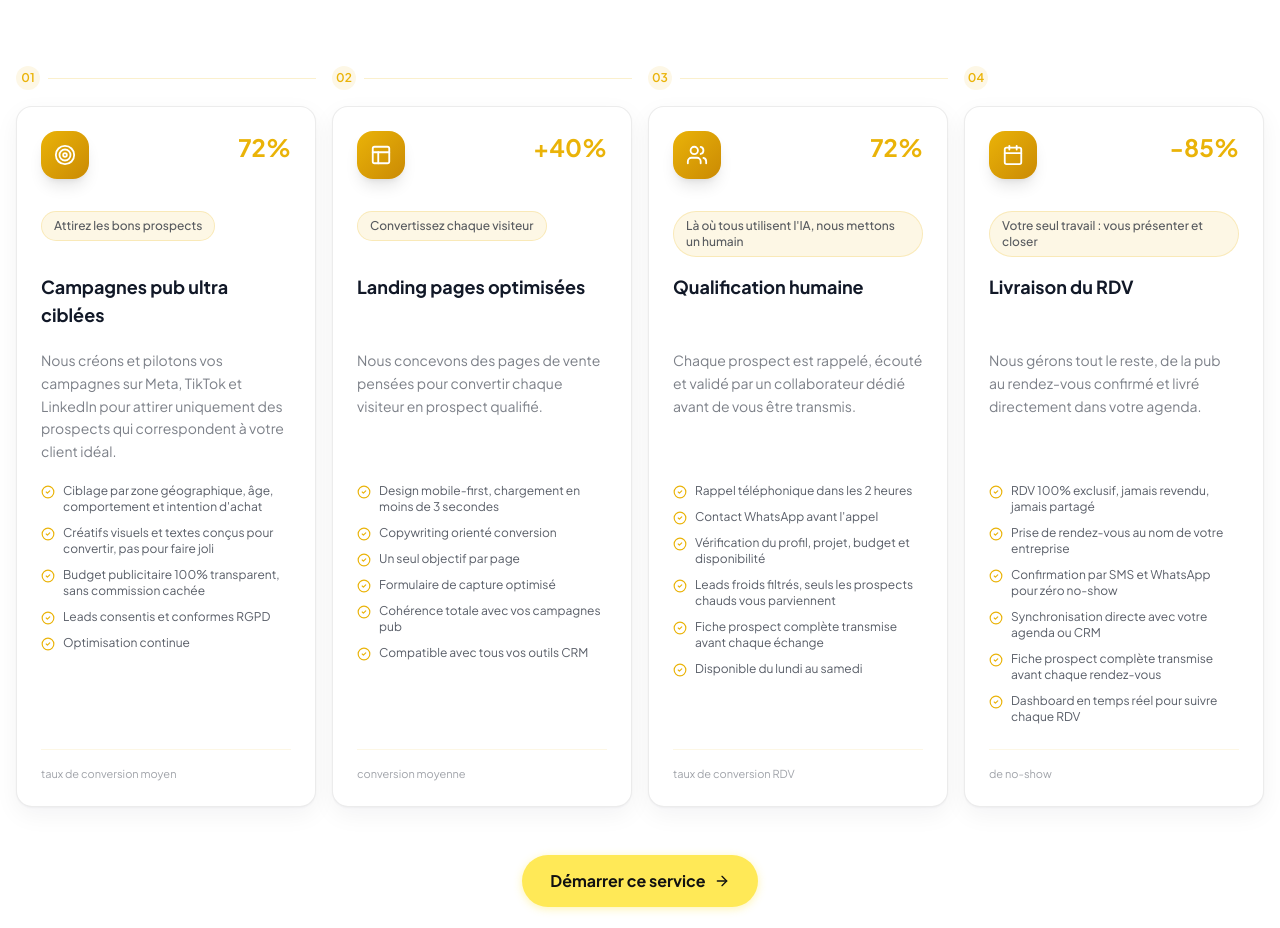
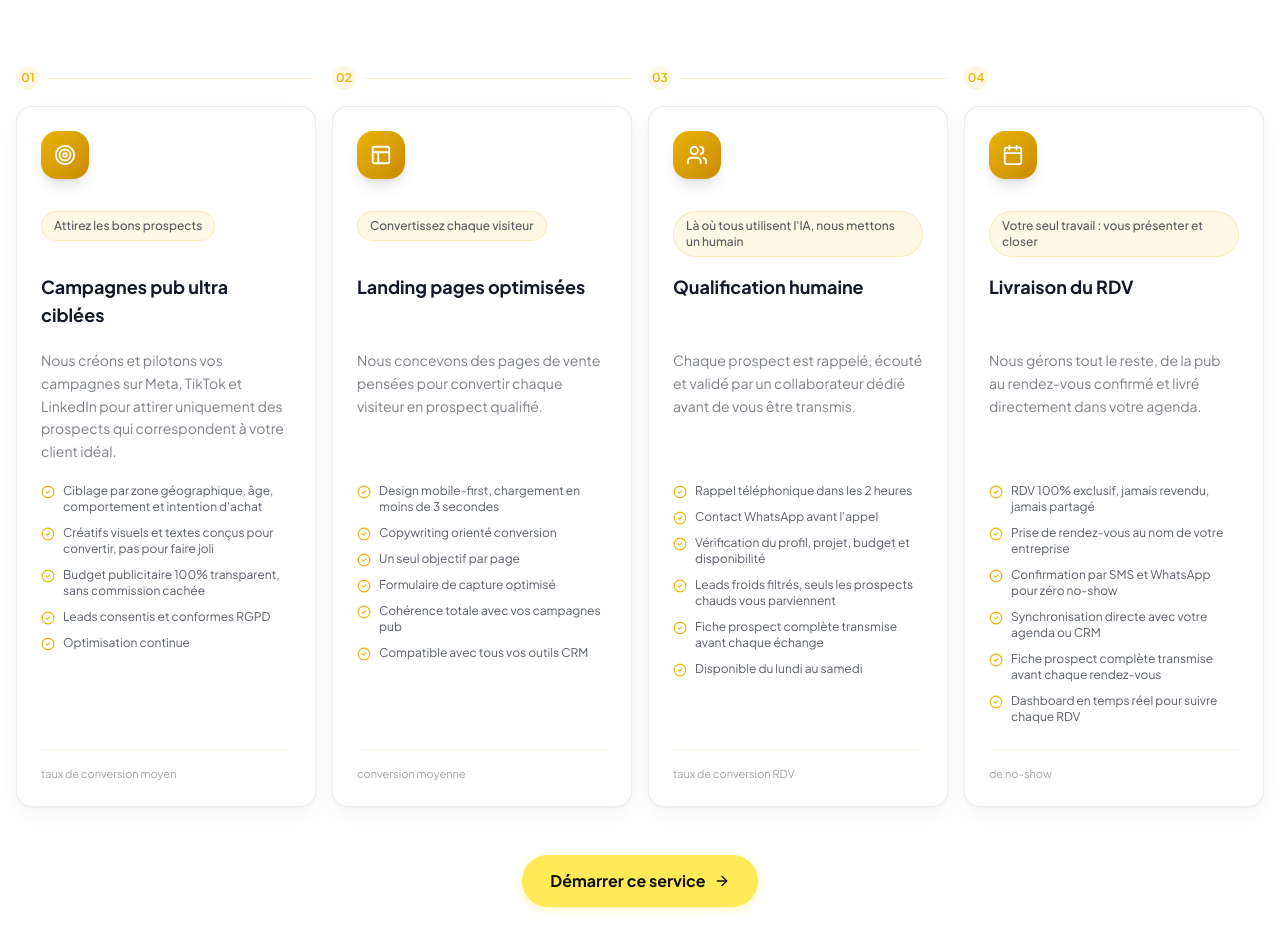
Before and after one commit to only-cloz/only-cloz-front, a React (Vite) app: page /services in a window 1280 px wide. Shown: the part 1506-2434 px from the top of the page. Built offline with nearby package versions, Linux system fonts and the light colour scheme; the HTML template or start-up script is replaced by a standard one.

Commit message:
fix(services,secteurs): corrige les libellés SEO des secteurs et retire les pourcentages stats de la section services

```diff
--- a/src/i18n/translations.ts
+++ b/src/i18n/translations.ts
@@ -415,11 +415,11 @@ const fr = {
     secteurs: [
       { titre: 'Isolation et rénovation énergétique', titreSEO: 'Leads isolation qualifiés. Génération de prospects rénovation énergétique', description: "Only Cloz génère des leads exclusifs pour les entreprises d'isolation et de rénovation énergétique.", descriptionLongue: 'Chaque prospect est contacté par téléphone, qualifié selon vos critères et livré avec un rendez-vous confirmé dans votre agenda.', motsCles: ['leads isolation', 'prospects rénovation énergétique', 'MaPrimeRénov'], avantages: ['Qualification éligibilité MaPrimeRénov', 'Vérification du budget travaux', 'Rendez-vous confirmé'] },
       { titre: 'Énergie et panneaux solaires', titreSEO: 'Leads panneaux solaires qualifiés. Prospects énergie renouvelable', description: 'Only Cloz génère des leads exclusifs pour les installateurs de panneaux solaires certifiés RGE.', descriptionLongue: 'Chaque propriétaire est qualifié par téléphone avant transmission.', motsCles: ['leads panneaux solaires', 'prospects photovoltaïque', 'rendez-vous solaire'], avantages: ['Conformité RGPD totale', 'Budget confirmé', 'Certification RGE vérifiée'] },
-      { titre: 'Médical et paramédical', titreSEO: 'Leads médical qualifiés. Génération de patients', description: 'Only Cloz aide les cliniques esthétiques, centres dentaires et praticiens.', descriptionLongue: 'Chaque contact est filtré par un collaborateur dédié avant la prise de rendez-vous.', motsCles: ['leads médical', 'patients clinique', 'rendez-vous médical'], avantages: ['Filtrage collaborateur', 'Données protégées', 'Patients consentis'] },
+      { titre: 'Médical et paramédical', titreSEO: 'Leads médical qualifiés. Aquisition de nouveaux de patients', description: 'Only Cloz aide les cliniques esthétiques, centres dentaires et praticiens.', descriptionLongue: 'Chaque contact est filtré par un collaborateur dédié avant la prise de rendez-vous.', motsCles: ['leads médical', 'patients clinique', 'rendez-vous médical'], avantages: ['Filtrage collaborateur', 'Données protégées', 'Patients consentis'] },
       { titre: 'Assurance et mutuelle', titreSEO: 'Leads assurance qualifiés. Prospects mutuelle', description: 'Only Cloz accompagne les courtiers et agents généraux.', descriptionLongue: 'Chaque lead est qualifié par téléphone selon le type de contrat recherché.', motsCles: ['leads assurance', 'prospects mutuelle', 'rendez-vous assurance'], avantages: ['Qualification par contrat', 'Budget vérifié', 'Prospects actifs'] },
       { titre: 'Immobilier', titreSEO: 'Leads immobilier qualifiés. Prospects acheteurs', description: 'Only Cloz génère des leads exclusifs pour les agences immobilières.', descriptionLongue: 'Chaque prospect est qualifié par téléphone avant transmission.', motsCles: ['leads immobilier', 'prospects acheteurs', 'mandats immobiliers'], avantages: ['Géociblage précis', 'Budget confirmé', 'Projets actifs'] },
-      { titre: 'Formation et coaching', titreSEO: 'Leads formation qualifiés. Prospects coaching', description: 'Only Cloz accompagne les organismes de formation et coachs.', descriptionLongue: 'Chaque lead est qualifié par téléphone selon le projet.', motsCles: ['leads formation', 'prospects coaching', 'rendez-vous bilan'], avantages: ['Éligibilité CPF', 'Budget confirmé', 'Prospects engagés'] },
-      { titre: 'Cuisine et salle de bain', titreSEO: 'Leads cuisine salle de bain. Prospects rénovation', description: 'Only Cloz génère des leads pour les cuisinistes.', descriptionLongue: 'Chaque prospect est qualifié par téléphone avec rendez-vous posé.', motsCles: ['leads cuisine', 'prospects salle de bain', 'rénovation intérieure'], avantages: ['Budget confirmé', 'Rendez-vous posé', 'Projets actifs'] },
+      { titre: 'Formation et coaching', titreSEO: 'Leads formation qualifiés. Demandes de formation qualifiées', description: 'Only Cloz accompagne les organismes de formation et coachs.', descriptionLongue: 'Chaque lead est qualifié par téléphone selon le projet.', motsCles: ['leads formation', 'prospects coaching', 'rendez-vous bilan'], avantages: ['Éligibilité CPF', 'Budget confirmé', 'Prospects engagés'] },
+      { titre: 'Cuisine et salle de bain', titreSEO: 'Leads cuisine salle de bain. Demandes de projets cuisine et salle de bain', description: 'Only Cloz génère des leads pour les cuisinistes.', descriptionLongue: 'Chaque prospect est qualifié par téléphone avec rendez-vous posé.', motsCles: ['leads cuisine', 'prospects salle de bain', 'rénovation intérieure'], avantages: ['Budget confirmé', 'Rendez-vous posé', 'Projets actifs'] },
       { titre: 'Piscine et jardin', titreSEO: 'Leads piscine. Prospects piscinistes', description: 'Only Cloz accompagne les piscinistes et paysagistes.', descriptionLongue: 'Chaque lead est qualifié selon la superficie et le budget.', motsCles: ['leads piscine', 'prospects pisciniste', 'construction piscine'], avantages: ['Anticipation saisonnalité', 'Budget vérifié', 'Zone ciblée'] },
       { titre: 'Alarme et sécurité', titreSEO: 'Leads alarme. Prospects sécurité', description: "Only Cloz génère des leads pour les installateurs d'alarme.", descriptionLongue: 'Chaque prospect est qualifié par téléphone en moins de 5 minutes.', motsCles: ['leads alarme', 'prospects sécurité', 'installation alarme'], avantages: ['Qualification rapide', 'Demande constante', 'Type de bien vérifié'] },
     ],
--- a/src/pages/Services.tsx
+++ b/src/pages/Services.tsx
@@ -541,14 +541,10 @@ export default function Services() {
                                     transition={{delay: i * 0.1}}
                                     className="card-glass p-6 flex flex-col lg:grid lg:grid-rows-subgrid lg:row-span-6"
                                 >
-                                    <div className="flex items-start justify-between">
-                                        <div
-                                            className="w-12 h-12 rounded-2xl bg-gradient-to-br from-[#EAB308] to-[#CA8A04] flex items-center justify-center shadow-lg">
+                                    <div className="flex items-start">
+                                        <div className="w-12 h-12 rounded-2xl bg-gradient-to-br from-[#EAB308] to-[#CA8A04] flex items-center justify-center shadow-lg">
                                             <service.icon size={22} className="text-white"/>
                                         </div>
-                                        <span className="text-2xl font-bold text-[#EAB308]">
-                                {service.stat}
-                            </span>
                                     </div>
 
                                     <div className="flex items-start pt-4">
```
